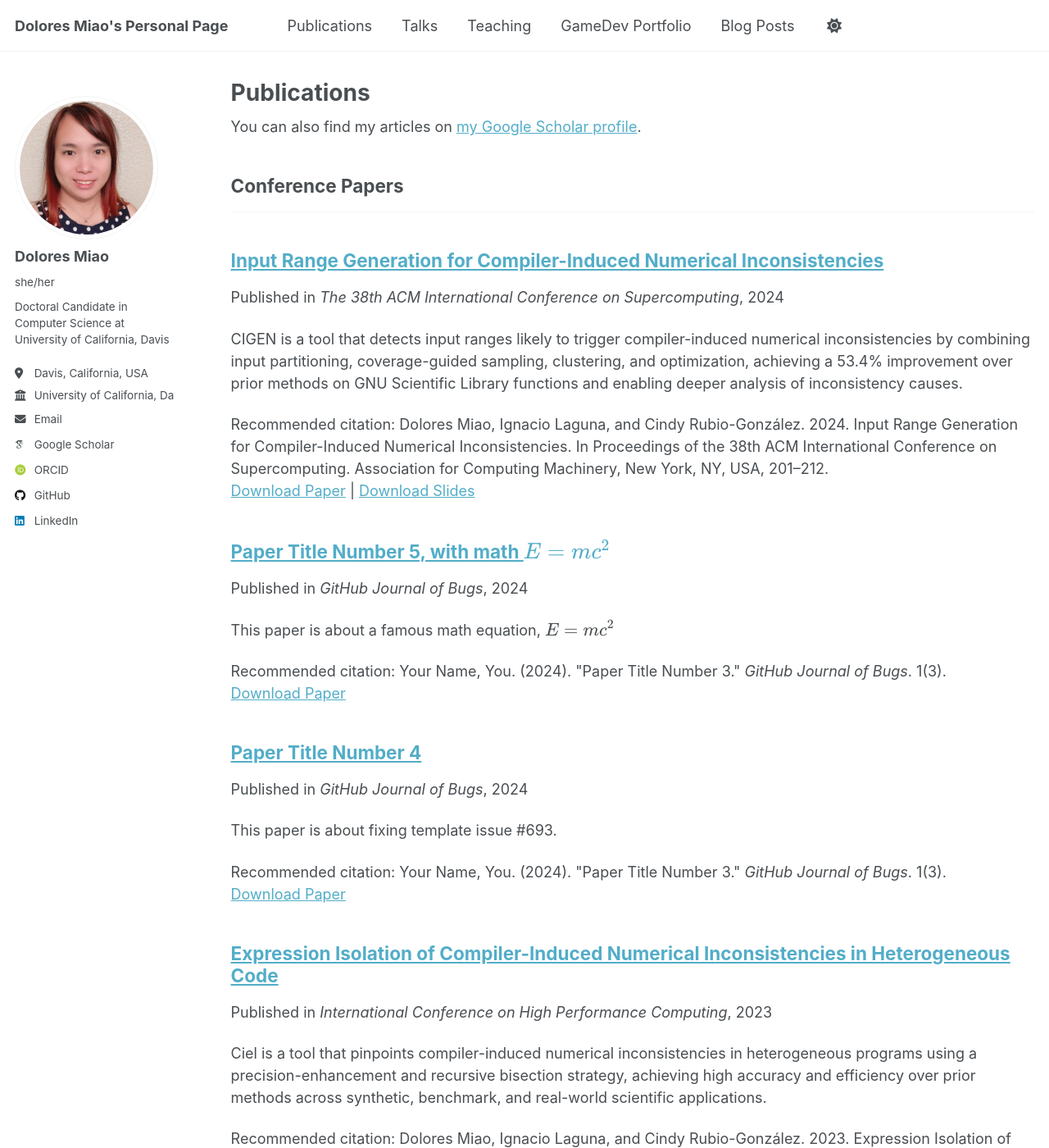
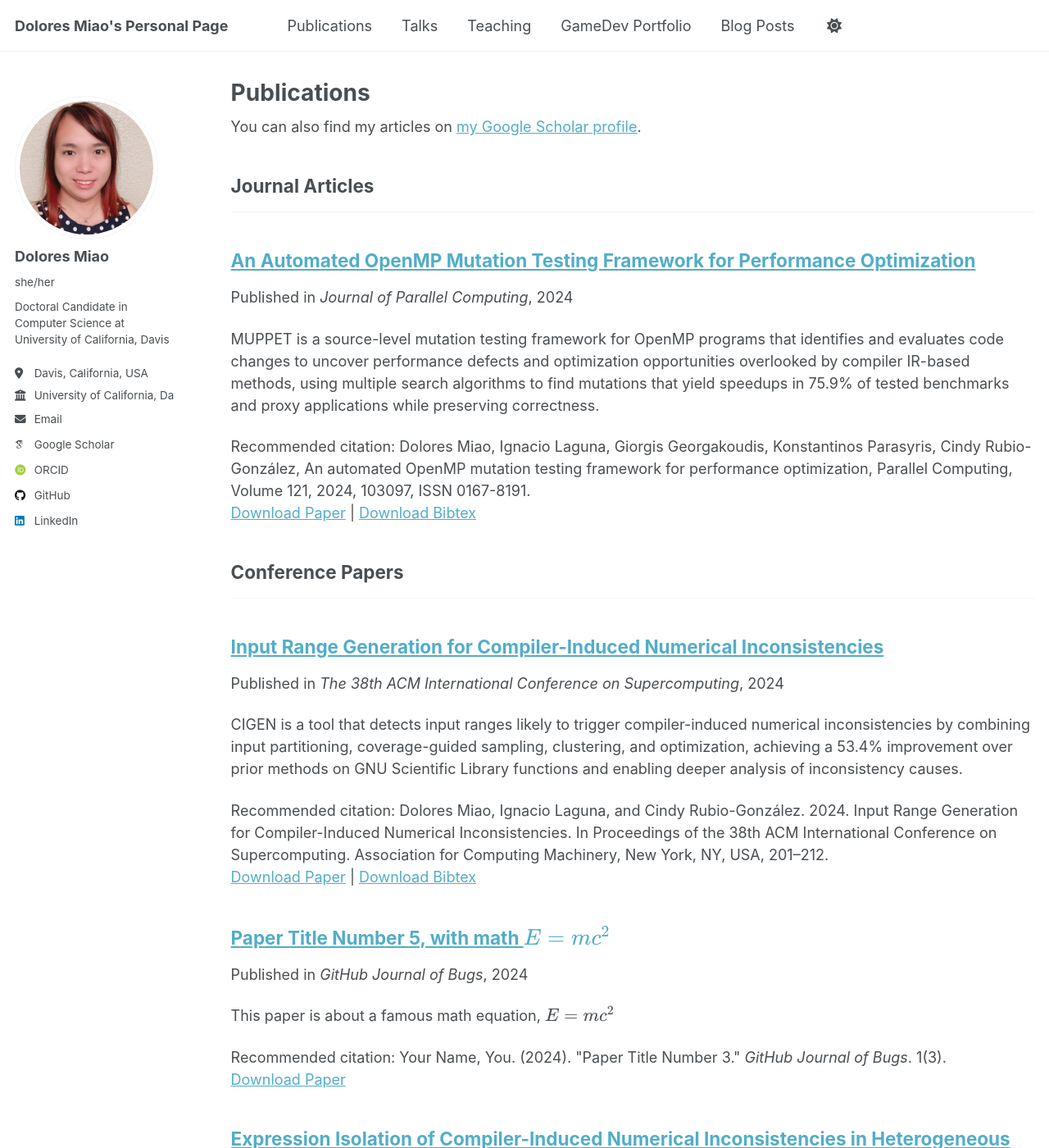
Before and after one commit to doloresmiao/doloresmiao.github.io, a Jekyll site: the page built from _pages/publications.html, in a window 1280 px wide and 1400 px high. Shown: the whole window at 82% size. Built offline with Jekyll 4.4.1, drawn with Linux system fonts in a browser that asks for light colours; some web fonts are replaced; a script that is not in the unit is left out.

Commit message:
parco publication

```diff
--- a/_publications/2024-parco.md
+++ b/_publications/2024-parco.md
@@ -1,13 +1,15 @@
 ---
-title: "Paper Title Number 4"
+title: "An Automated OpenMP Mutation Testing Framework for Performance Optimization"
 collection: publications
-category: conferences
-permalink: /publication/2024-02-17-paper-title-number-4
-excerpt: 'This paper is about fixing template issue #693.'
-date: 2024-02-17
-venue: 'GitHub Journal of Bugs'
-paperurl: 'http://academicpages.github.io/files/paper3.pdf'
-citation: 'Your Name, You. (2024). &quot;Paper Title Number 3.&quot; <i>GitHub Journal of Bugs</i>. 1(3).'
+category: manuscripts
+permalink: /publication/2024-parco
+excerpt: 'MUPPET is a source-level mutation testing framework for OpenMP programs that identifies and evaluates code changes to uncover performance defects and optimization opportunities overlooked by compiler IR-based methods, using multiple search algorithms to find mutations that yield speedups in 75.9% of tested benchmarks and proxy applications while preserving correctness.'
+date: 2024-08-21
+venue: 'Journal of Parallel Computing'
+paperurl: 'http://doloresmiao.github.io/files/parco121.pdf'
+bibtexurl: 'http://doloresmiao.github.io/files/parco121.tex'
+citation: 'Dolores Miao, Ignacio Laguna, Giorgis Georgakoudis, Konstantinos Parasyris, Cindy Rubio-González, An automated OpenMP mutation testing framework for performance optimization, Parallel Computing, Volume 121, 2024, 103097, ISSN 0167-8191.'
 ---
+Performance optimization continues to be a challenge in modern HPC software. Existing performance optimization techniques, including profiling-based and auto-tuning techniques, fail to indicate program modifications at the source level thus preventing their portability across compilers. This paper describes Muppet, a new approach that identifies program modifications called mutations aimed at improving program performance. Muppet’s mutations help developers reason about performance defects and missed opportunities to improve performance at the source code level. In contrast to compiler techniques that optimize code at intermediate representations (IR), Muppet uses the idea of source-level mutation testing to relax correctness constraints and automatically discover optimization opportunities that otherwise are not feasible using the IR. We demonstrate the Muppet’s concept in the OpenMP programming model. Muppet generates a list of OpenMP mutations that alter the program parallelism in various ways, and is capable of running a variety of optimization algorithms such as delta debugging, Bayesian Optimization and decision tree optimization to find a subset of mutations which, when applied to the original program, cause the most speedup while maintaining program correctness. When Muppet is evaluated against a diverse set of benchmark programs and proxy applications, it is capable of finding sets of mutations that induce speedup in 75.9% of the evaluated programs.
 
-The contents above will be part of a list of publications, if the user clicks the link for the publication than the contents of section will be rendered as a full page, allowing you to provide more information about the paper for the reader. When publications are displayed as a single page, the contents of the above "citation" field will automatically be included below this section in a smaller font.
+See the **code on GitHub**: [github.com/LLNL/MUPPET](https://github.com/LLNL/MUPPET)
```
Also changed, not shown: _publications/2024-ics24.md (+2 -2 lines), 1 other file.
